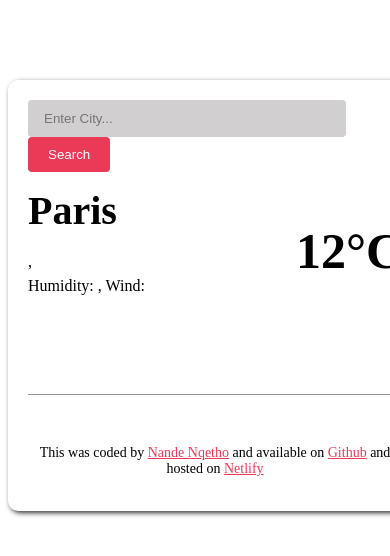
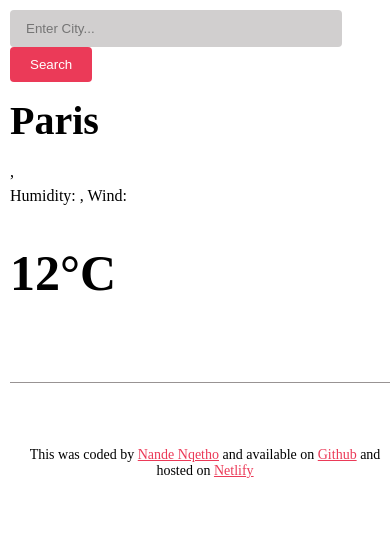
Before and after one commit to Nande929/Redone-Weather, a plain HTML site: page index.html in a window 390 px wide. Shown: the top 556 px of the page. Drawn offline with nearby package versions, Linux system fonts and the light colour scheme; no server answers.

Commit message:
Adde media queries

```diff
--- a/src/styles.css
+++ b/src/styles.css
@@ -165,13 +165,41 @@ footer a:hover {
 
 @media all and (max-width: 500px) {
 
+    body {
+
+        max-width: 100%;
+        margin: 0;
+        padding: 0;
+        box-sizing: border-box;
+
+    }
     .container {
+        max-width: 100%;
+        margin: 0;
+        border-radius: 0;
+        padding: 10px;
+        box-shadow: none;
+        display: flex;
+        flex-direction: column;
+        flex-wrap: wrap;
+        width: 100%;
+        overflow-x: hidden;
 
-        width: 100%;
     }
 
-    .container button {
+    .container * {
+        word-wrap: break-word;
+        overflow-wrap: break-word;
 
-        display: block;
     }
+    .city-weather {
+
+        display: flex;
+        flex-direction: column;
+        align-items: start;
+        justify-content: start;
+        gap: 20px;
+    }
+
+
 }
```
